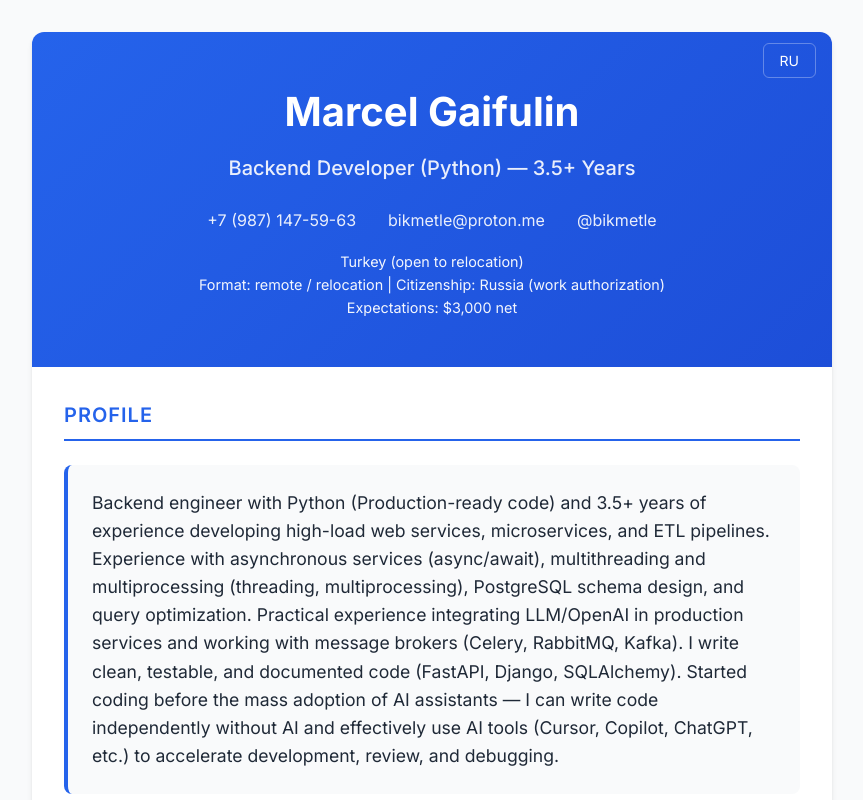
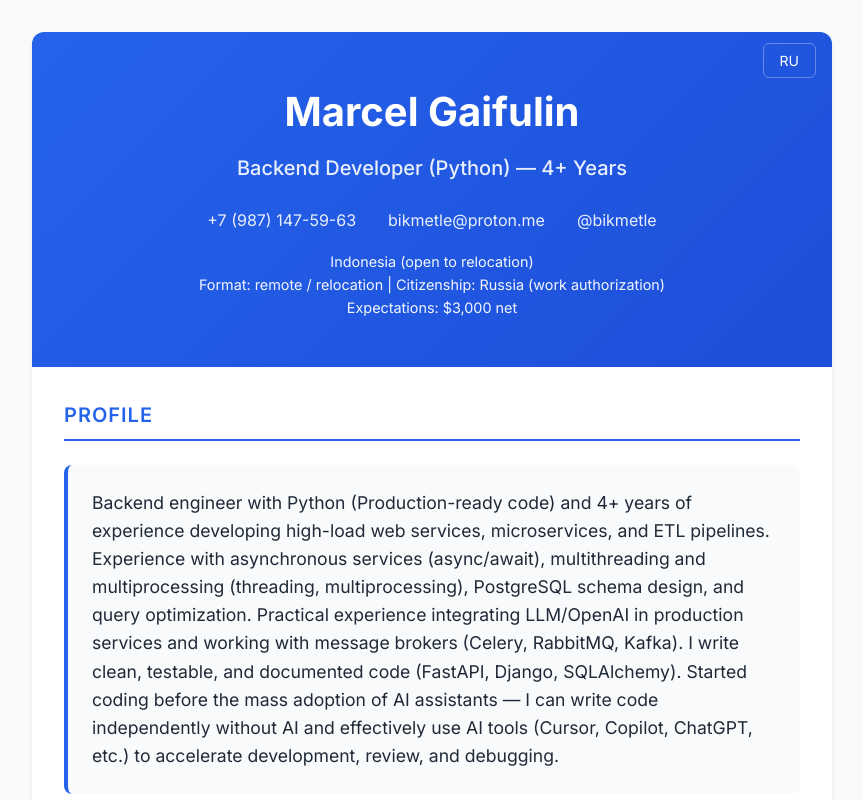
Before and after one commit to bikmetle/cv, a plain HTML site: page index.html in a window 1280 px wide. Shown: the top 800 px of the page, without its empty margins (208-1071 px from the left). Drawn offline with Linux system fonts and the light colour scheme.

Commit message:
update-experience

```diff
--- a/index.html
+++ b/index.html
@@ -4,7 +4,7 @@
     <meta charset="UTF-8">
     <meta name="viewport" content="width=device-width, initial-scale=1.0">
     <title>Marcel Gaifulin — Backend Developer (Python)</title>
-    <meta name="description" content="Backend Developer (Python) with 3.5+ years of experience in FastAPI, Django, async/await, LLM integration, and production-ready code.">
+    <meta name="description" content="Backend Developer (Python) with 4+ years of experience in FastAPI, Django, async/await, LLM integration, and production-ready code.">
     <link rel="preconnect" href="https://fonts.googleapis.com">
     <link rel="preconnect" href="https://fonts.gstatic.com" crossorigin>
     <link href="https://fonts.googleapis.com/css2?family=Inter:wght@400;500;600;700&display=swap" rel="stylesheet">
@@ -380,14 +380,14 @@
                 <a href="ru/">RU</a>
             </div>
             <h1>Marcel Gaifulin</h1>
-            <p class="subtitle">Backend Developer (Python) — 3.5+ Years</p>
+            <p class="subtitle">Backend Developer (Python) — 4+ Years</p>
             <div class="contact">
                 <a href="tel:+79871475963">+7 (987) 147-59-63</a>
                 <a href="mailto:bikmetle@proton.me">bikmetle@proton.me</a>
                 <a href="https://t.me/bikmetle">@bikmetle</a>
             </div>
             <div style="font-size: 0.9rem; margin-top: 1rem; opacity: 0.95;">
-                <div>Turkey (open to relocation)</div>
+                <div>Indonesia (open to relocation)</div>
                 <div>Format: remote / relocation | Citizenship: Russia (work authorization)</div>
                 <div>Expectations: $3,000 net</div>
             </div>
@@ -397,7 +397,7 @@
             <section>
                 <h2>Profile</h2>
                 <div class="summary">
-                    Backend engineer with Python (Production-ready code) and 3.5+ years of experience developing high-load web services, microservices, and ETL pipelines. Experience with asynchronous services (async/await), multithreading and multiprocessing (threading, multiprocessing), PostgreSQL schema design, and query optimization. Practical experience integrating LLM/OpenAI in production services and working with message brokers (Celery, RabbitMQ, Kafka). I write clean, testable, and documented code (FastAPI, Django, SQLAlchemy). Started coding before the mass adoption of AI assistants — I can write code independently without AI and effectively use AI tools (Cursor, Copilot, ChatGPT, etc.) to accelerate development, review, and debugging.
+                    Backend engineer with Python (Production-ready code) and 4+ years of experience developing high-load web services, microservices, and ETL pipelines. Experience with asynchronous services (async/await), multithreading and multiprocessing (threading, multiprocessing), PostgreSQL schema design, and query optimization. Practical experience integrating LLM/OpenAI in production services and working with message brokers (Celery, RabbitMQ, Kafka). I write clean, testable, and documented code (FastAPI, Django, SQLAlchemy). Started coding before the mass adoption of AI assistants — I can write code independently without AI and effectively use AI tools (Cursor, Copilot, ChatGPT, etc.) to accelerate development, review, and debugging.
                 </div>
             </section>
 
```
Also changed, not shown: ru/index.html (+4 -4 lines), cv.txt, ru/cv-ru.txt, 3 other files.
